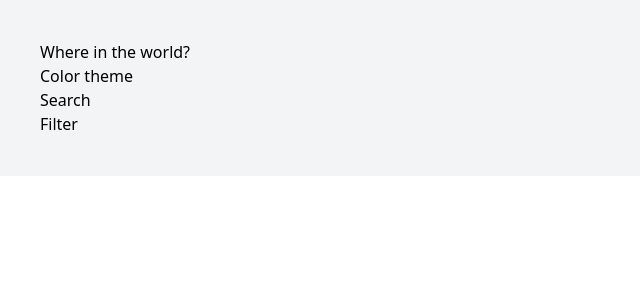
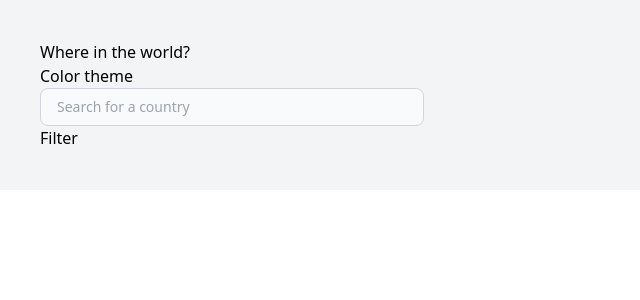
Before and after one commit to kkulek/countries-search-rest-api, a React (Create React App) app: page / in a window 1280 px wide. Shown: the top 300 px of the page, without its empty margins (0-640 px from the left). Built offline with nearby package versions, Linux system fonts and the light colour scheme; no server answers; the HTML template or start-up script is replaced by a standard one.

Commit message:
basic search component done

```diff
--- a/src/components/Search.jsx
+++ b/src/components/Search.jsx
@@ -1,5 +1,31 @@
+import {useEffect} from "react";
+
 export function Search() {
+
+    useEffect(() => {
+        const search = document.getElementById('search');
+        search.addEventListener('input', (e) => {
+            const {value} = e.target;
+            const countryName = document.querySelectorAll('.country-name');
+            countryName.forEach((name) => {
+                 if (name.innerText.toLowerCase().includes(value.toLowerCase())) {
+                    name.parentElement.parentElement.style.display = 'block'
+                } else {
+                    name.parentElement.parentElement.style.display = 'none'
+                }
+            })
+        })
+    }, [])
+
     return (
-        <div>Search</div>
+        <>
+            <form>
+                <input type="search"
+                       id="search"
+                       placeholder="Search for a country"
+                       className="block w-full sm:w-96 shrink px-4 py-2 text-sm text-gray-900 bg-gray-50 rounded-lg border border-gray-300 focus:ring-blue-500 focus:border-blue-500"
+                />
+            </form>
+        </>
     )
 }
```
